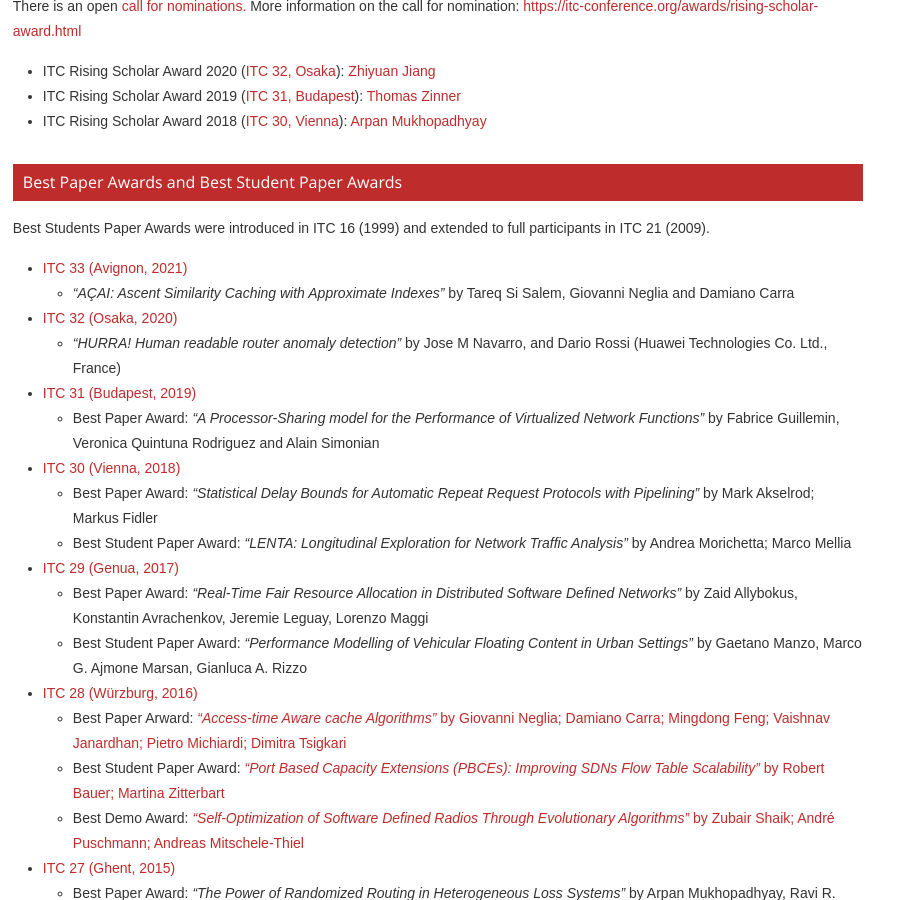
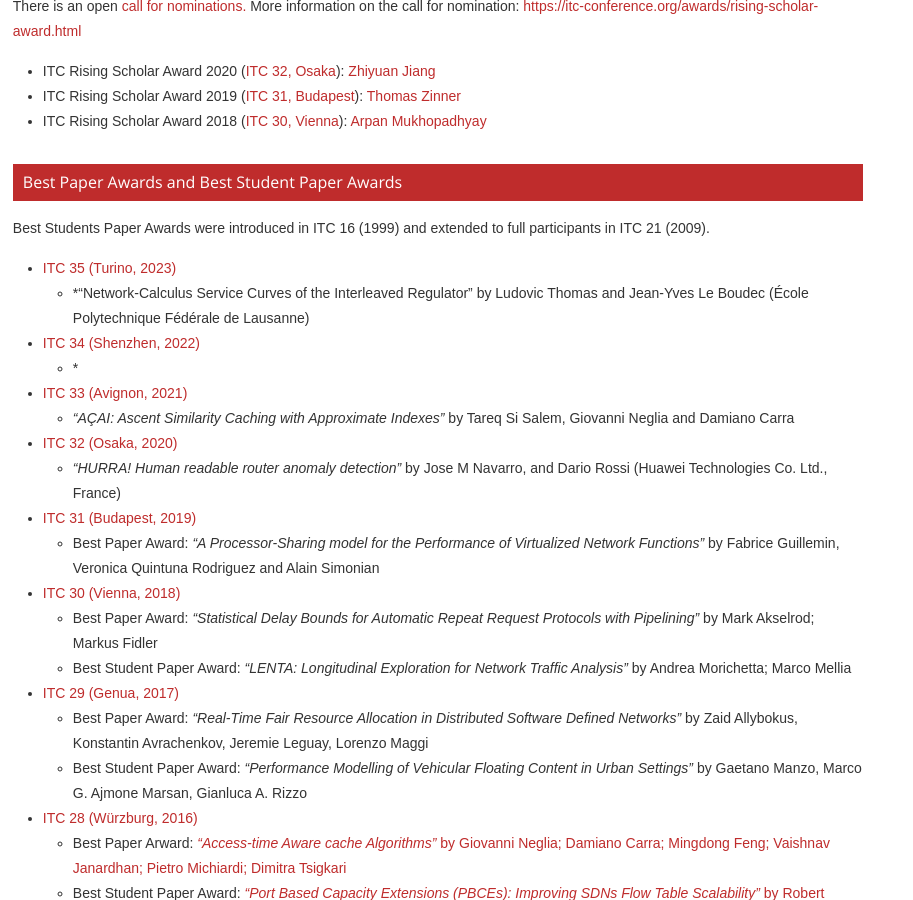
Before and after one commit to lsinfo3/itc-conference, a Jekyll site: the page built from awards.md, in a window 1280 px wide and 900 px high, scrolled down 1431 px. Shown: the whole window, without its empty margins (0-913 px from the left). Built offline with Jekyll 4.4.1, drawn with Linux system fonts in a browser that asks for light colours.

Commit message:
update awards.md

```diff
--- a/awards.md
+++ b/awards.md
@@ -39,6 +39,12 @@
 ## Best Paper Awards and Best Student Paper Awards
 
 Best Students Paper Awards were introduced in ITC 16 (1999) and extended to full participants in ITC 21 (2009).
+
+* [ITC 35 (Turino, 2023)](congresses/itc035.html)
+    * *"Network-Calculus Service Curves of the Interleaved Regulator" by Ludovic Thomas and Jean-Yves Le Boudec (École Polytechnique Fédérale de Lausanne)
+
+* [ITC 34 (Shenzhen, 2022)](congresses/itc034.html)
+	* *
 
 * [ITC 33 (Avignon, 2021)](congresses/itc033.html)
     * *"AÇAI: Ascent Similarity Caching with Approximate Indexes"* by Tareq Si Salem, Giovanni Neglia and Damiano Carra
```
